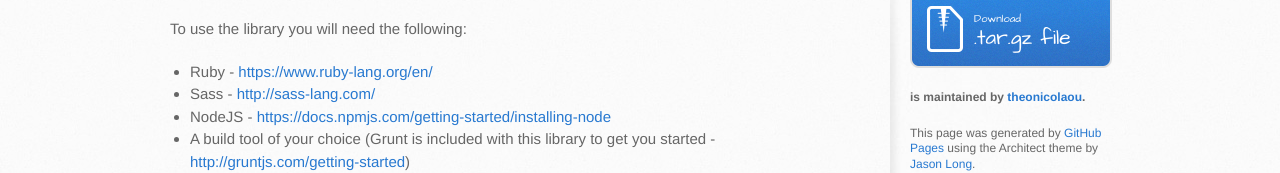
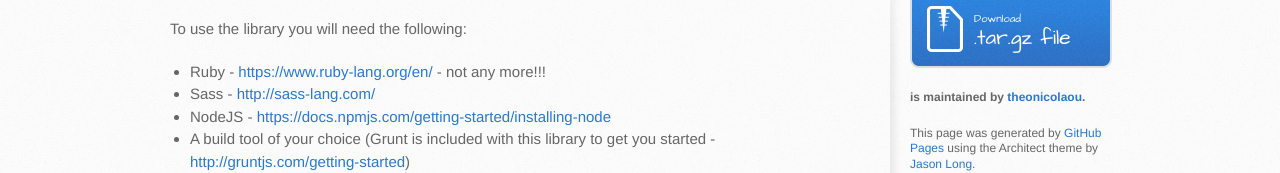
Before and after one commit to theonicolaou/scrabble-tiles, a website: page index.html in a window 1280 px wide. Shown: the part 342-515 px from the top of the page. Drawn offline with Linux system fonts and the light colour scheme.

Commit message:
Testing changes to github.io page

```diff
--- a/index.html
+++ b/index.html
@@ -36,7 +36,7 @@
 <p>To use the library you will need the following:</p>
 
 <ul>
-<li>Ruby - <a href="https://www.ruby-lang.org/en/">https://www.ruby-lang.org/en/</a>
+<li>Ruby - <a href="https://www.ruby-lang.org/en/">https://www.ruby-lang.org/en/</a> - not any more!!!
 </li>
 <li>Sass - <a href="http://sass-lang.com/">http://sass-lang.com/</a>
 </li>
```
